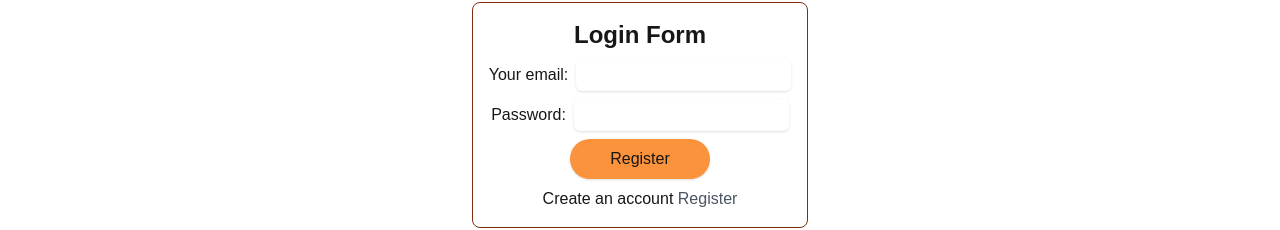
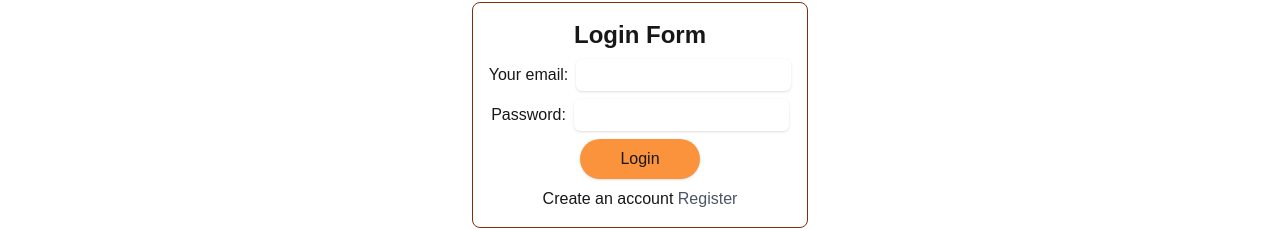
Before and after one commit to Erfanfooladii/next-store-app, a Next.js app: page /login in a window 1280 px wide. Shown: the part 388-618 px from the top of the page. Built offline with nearby package versions, Linux system fonts and the light colour scheme.

Commit message:
style: change text button login

```diff
--- a/src/app/(auth)/login/page.tsx
+++ b/src/app/(auth)/login/page.tsx
@@ -36,7 +36,7 @@ const Login = () => {
           />
         </div>
         <button className="bg-orange-400 px-10 py-2 shadow hover:bg-orange-300 rounded-full">
-          Register
+          Login
         </button>
         <div>
           <p>
```
